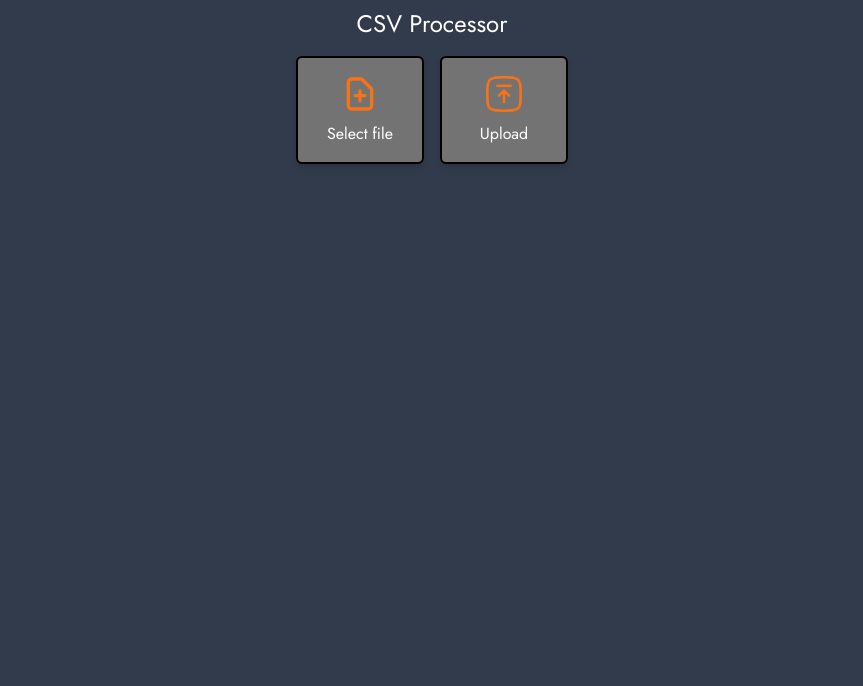
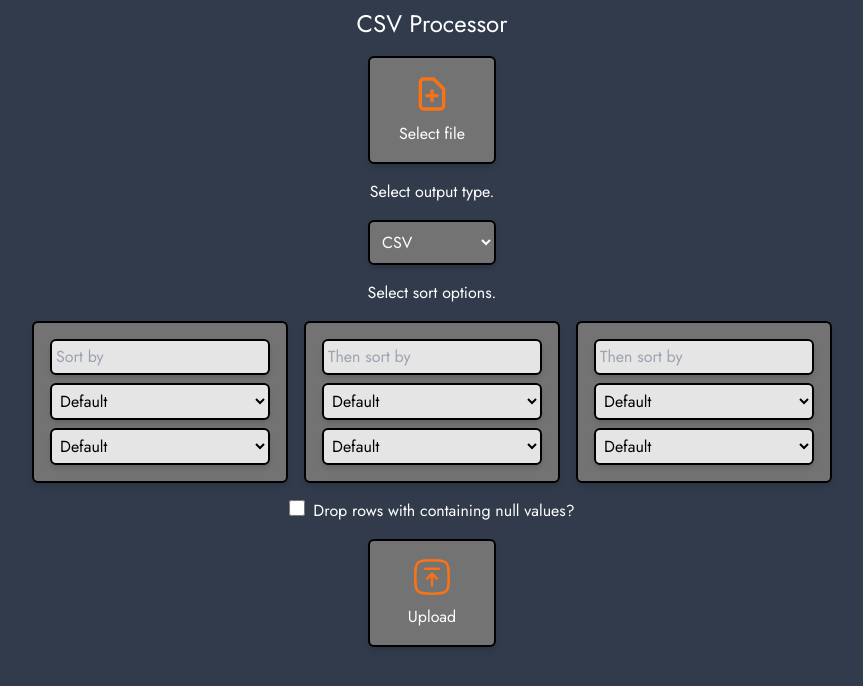
Before and after one commit to diegooldenburg/CsvProcessor, a React (Create React App) app in the folder client/: page / in a window 1280 px wide. Shown: the top 686 px of the page, without its empty margins (208-1071 px from the left). Built offline with nearby package versions, Linux system fonts and the light colour scheme.

Commit message:
Processing options

```diff
--- a/client/src/components/S3Upload/S3Upload.js
+++ b/client/src/components/S3Upload/S3Upload.js
@@ -3,6 +3,13 @@ import axios from "axios";
 
 const FileUpload = () => {
   const [selectedFile, setSelectedFile] = useState(null);
+  const [outputType, setOutputType] = useState("csv");
+  const [sortBy, setSortBy] = useState([
+    { column: "", type: "default", order: "default" },
+    { column: "", type: "default", order: "default" },
+    { column: "", type: "default", order: "default" },
+  ]);
+  const [dropNull, setDropNull] = useState(false);
 
   const handleFileChange = (event) => {
     setSelectedFile(event.target.files[0]);
@@ -14,6 +21,14 @@ const FileUpload = () => {
         alert("Please select a file to upload.");
         return;
       }
+
+      const options = {
+        outputType,
+        sortBy,
+        dropNull,
+      };
+
+      await axios.post("/upload-options", options);
 
       const formData = new FormData();
       formData.append("File", selectedFile);
@@ -31,7 +46,7 @@ const FileUpload = () => {
   };
 
   return (
-    <div class="flex place-content-center gap-4">
+    <div class=" flex flex-col items-center justify-center gap-4 mx-auto">
       <div class="rounded-md border-2 border-black bg-neutral-500 p-4 shadow-md hover:bg-neutral-400 w-32">
         <label
           for="upload"
@@ -59,6 +74,84 @@ const FileUpload = () => {
           onChange={handleFileChange}
         />
       </div>
+      <span class="font-display text-white">Select output type.</span>
+      <select
+        class="rounded-md border-2 border-black bg-neutral-500 p-2 shadow-md hover:bg-neutral-400 w-32 text-white font-display"
+        value={outputType}
+        onChange={(e) => setOutputType(e.target.value)}
+      >
+        <option class="font-display" value="csv">
+          CSV
+        </option>
+        <option class="font-display" value="json">
+          JSON
+        </option>
+        <option class="font-display" value="xml">
+          XML
+        </option>
+        <option class="font-display" value="yaml">
+          YAML
+        </option>
+        <option class="font-display" value="sqlinsert">
+          SQL Insert
+        </option>
+      </select>
+      <span class="font-display text-white">Select sort options.</span>
+      <div class="flex gap-4">
+        {sortBy.map((sort, index) => (
+          <div
+            key={index}
+            class="rounded-md border-2 border-black bg-neutral-500 p-4 shadow-md w-64 flex flex-col gap-2"
+          >
+            <input
+              class="font-display rounded-md border-2 border-black bg-neutral-200 p-1 shadow-md"
+              type="text"
+              placeholder={index === 0 ? "Sort by" : "Then sort by"}
+              value={sort.column}
+              onChange={(e) => {
+                const newSortBy = [...sortBy];
+                newSortBy[index].column = e.target.value;
+                setSortBy(newSortBy);
+              }}
+            />
+            <select
+              class="font-display rounded-md border-2 border-black bg-neutral-200 p-1 shadow-md"
+              value={sort.type}
+              onChange={(e) => {
+                const newSortBy = [...sortBy];
+                newSortBy[index].type = e.target.value;
+                setSortBy(newSortBy);
+              }}
+            >
+              <option value="default">Default</option>
+              <option value="string">String</option>
+              <option value="numeric">Numeric</option>
+            </select>
+            <select
+              class="font-display rounded-md border-2 border-black bg-neutral-200 p-1 shadow-md"
+              value={sort.order}
+              onChange={(e) => {
+                const newSortBy = [...sortBy];
+                newSortBy[index].order = e.target.value;
+                setSortBy(newSortBy);
+              }}
+            >
+              <option value="default">Default</option>
+              <option value="asc">Ascending</option>
+              <option value="desc">Descending</option>
+            </select>
+          </div>
+        ))}
+      </div>
+      <label class="font-display text-white">
+        <input
+          type="checkbox"
+          class="bg-black border-black focus:ring-3 focus:ring-orange-500 h-4 w-4 rounded mr-2"
+          checked={dropNull}
+          onChange={(e) => setDropNull(e.target.checked)}
+        />
+        Drop rows with containing null values?
+      </label>
       <button
         onClick={handleFileUpload}
         className="flex flex-col items-center gap-2 bg-neutral-500 border-2 border-black p-4 shadow-md rounded-md cursor-pointer hover:bg-neutral-400 w-32"
```
Also changed, not shown: 2 other files (tests, documents, lock files or other folders).
